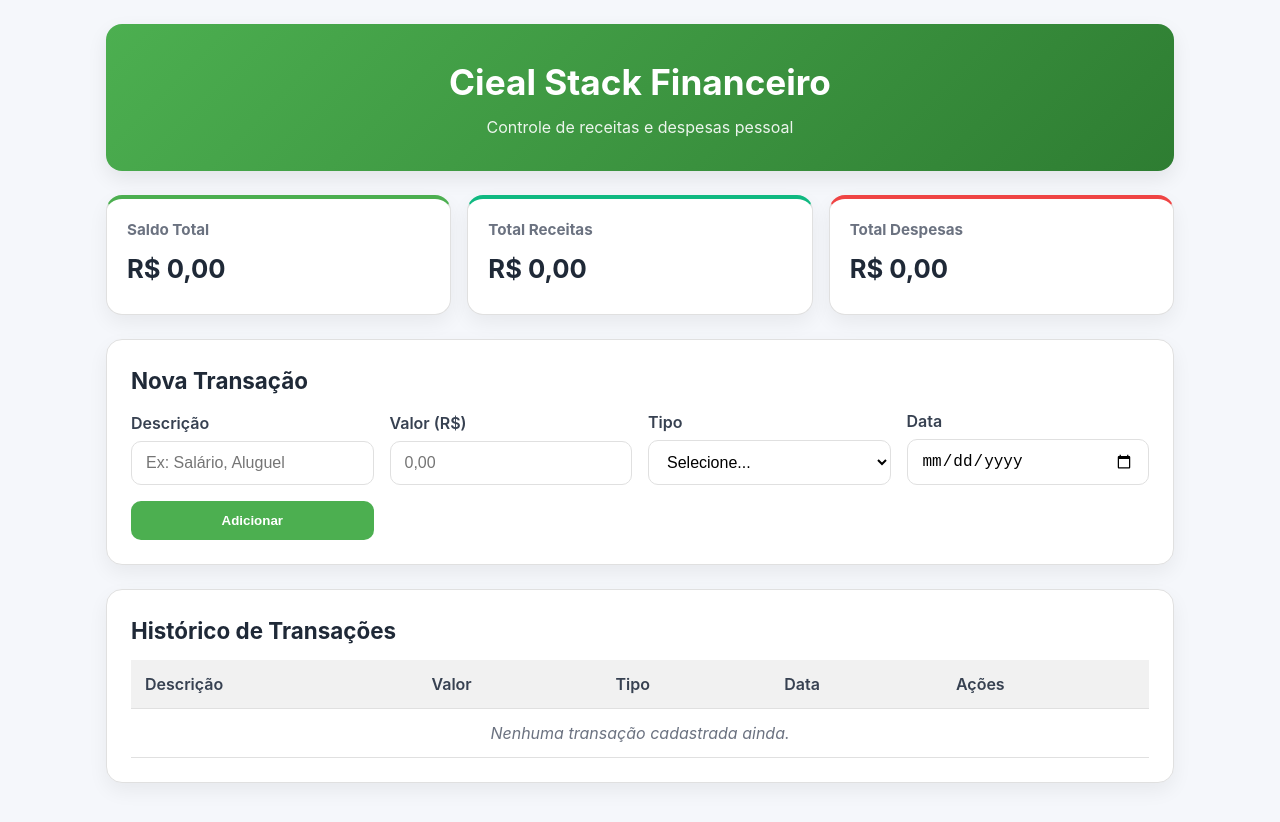
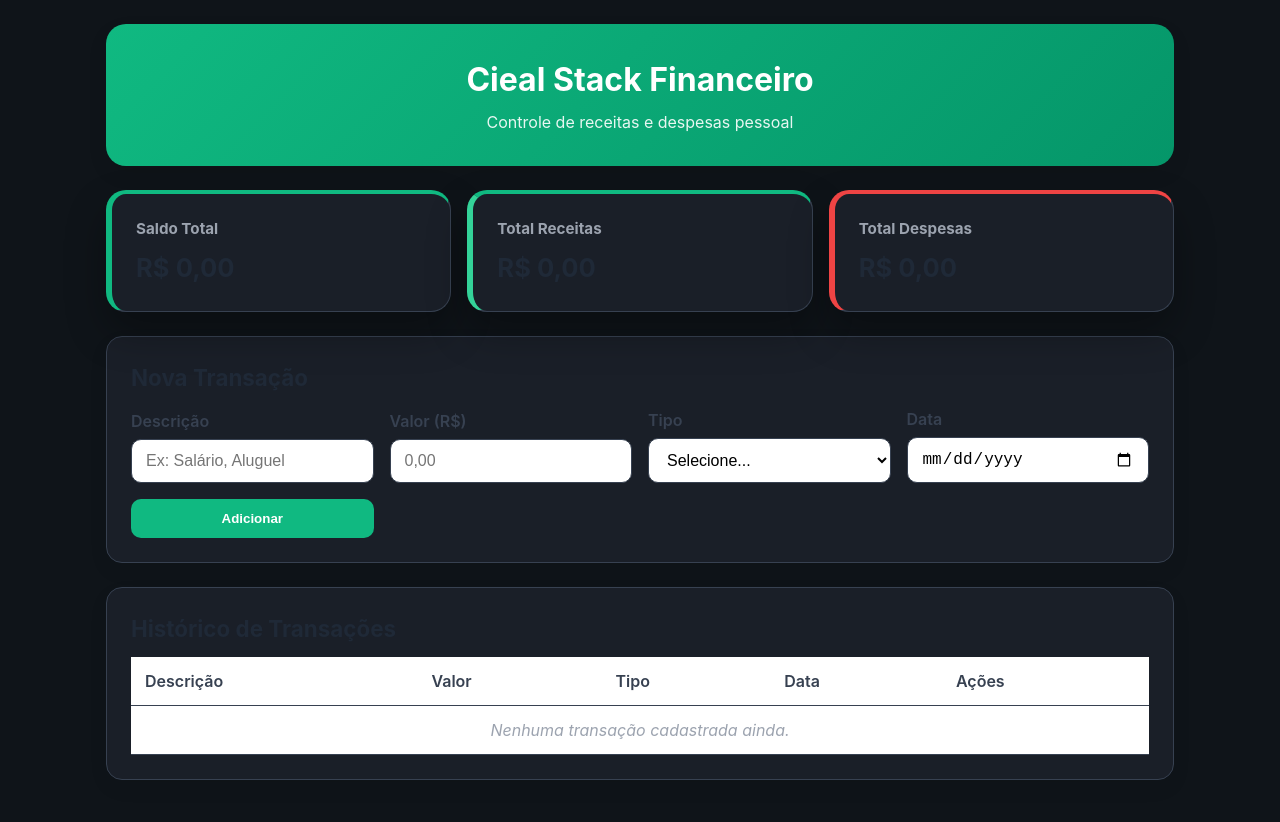
Before and after one commit to ThiagoDeAvelarRamos/ciel-stack-financeiro, a plain HTML site: page index.html in a window 1280 px wide. Drawn offline with Linux system fonts and the light colour scheme; a script that the page names is missing.

Commit message:
Melhora layout com dark mode e design moderno
- Atualiza paleta de cores com dark mode
- Adiciona gradiente no header
- Melhora espaçamento e bordas dos cards
- Aumenta sombras para melhor profundidade visual
- Aplica border-left colorido nos cards por tipo

```diff
--- a/css/globals.css
+++ b/css/globals.css
@@ -1,34 +1,12 @@
 :root {
-  --color-primary: #4CAF50;
-  --color-secondary: #FF9800;
-  --color-primary-dark: #45A049;
-  --color-background: #f5f7fb;
-  --color-surface: #ffffff;
-  --color-text: #333333;
-  --color-text-muted: #6b7280;
-  --color-border: #e0e0e0;
-  --color-header-bg: #ffffff;
-  --color-header-text: #333333;
-  --color-card-bg: #ffffff;
-  --color-card-border: #e0e0e0;
-  --color-button-bg: #4CAF50;
-  --color-button-hover: #45A049;
-  --color-table-header-bg: #f1f1f1;
-  --color-table-row-bg: #ffffff;
-  --color-table-row-hover: #f9f9f9;
-  --color-row-bg: #ffffff;
-  --color-row-hover: #f9f9f9;
-
-  --primary-color: #4CAF50;
-  --secondary-color: #FF9800;
-  --primary-color-dark: #45A049;
-  --background-color: #f5f7fb;
-  --text-color: #333333;
-  --border-color: #e0e0e0;
-  --card-background: #ffffff;
-  --header-background-color: #ffffff;
-  --header-title-color: #1f2937;
-  --header-subtitle-color: #6b7280;
+  --color-background: #0f1419;
+  --color-surface: #1a1f28;
+  --color-primary: #10b981;
+  --color-success: #34d399;
+  --color-danger: #ef4444;
+  --color-text: #f3f4f6;
+  --color-text-muted: #9ca3af;
+  --color-border: #374151;
 }
 
 * {
--- a/css/header.css
+++ b/css/header.css
@@ -1,15 +1,15 @@
 .header {
-  background: linear-gradient(135deg, var(--color-primary), #2e7d32);
+  background: linear-gradient(135deg, #10b981, #059669);
   color: #ffffff;
   padding: 32px 24px;
-  border-radius: 16px;
+  border-radius: 20px;
   margin-bottom: 24px;
   text-align: center;
   box-shadow: 0 8px 20px rgba(0, 0, 0, 0.08);
 }
 
 .header__title {
-  font-size: 2.2rem;
+  font-size: 2rem;
   color: #ffffff;
   margin: 0 0 6px;
 }
--- a/css/summary.css
+++ b/css/summary.css
@@ -6,24 +6,27 @@
 }
 
 .card {
-  background-color: var(--color-card-bg);
-  border: 1px solid var(--color-card-border);
-  border-radius: 16px;
-  padding: 20px;
-  box-shadow: 0 8px 20px rgba(0, 0, 0, 0.06);
+  background: var(--color-surface);
+  border: 1px solid var(--color-border);
+  border-radius: 20px;
+  padding: 24px;
+  box-shadow: 0 20px 40px rgba(0, 0, 0, 0.3);
   min-height: 120px;
 }
 
 .card--balance {
   border-top: 4px solid var(--color-primary);
+  border-left: 6px solid #10b981;
 }
 
 .card--income {
   border-top: 4px solid #10b981;
+  border-left: 6px solid #34d399;
 }
 
 .card--expense {
   border-top: 4px solid #ef4444;
+  border-left: 6px solid #ef4444;
 }
 
 .card__title {
```
